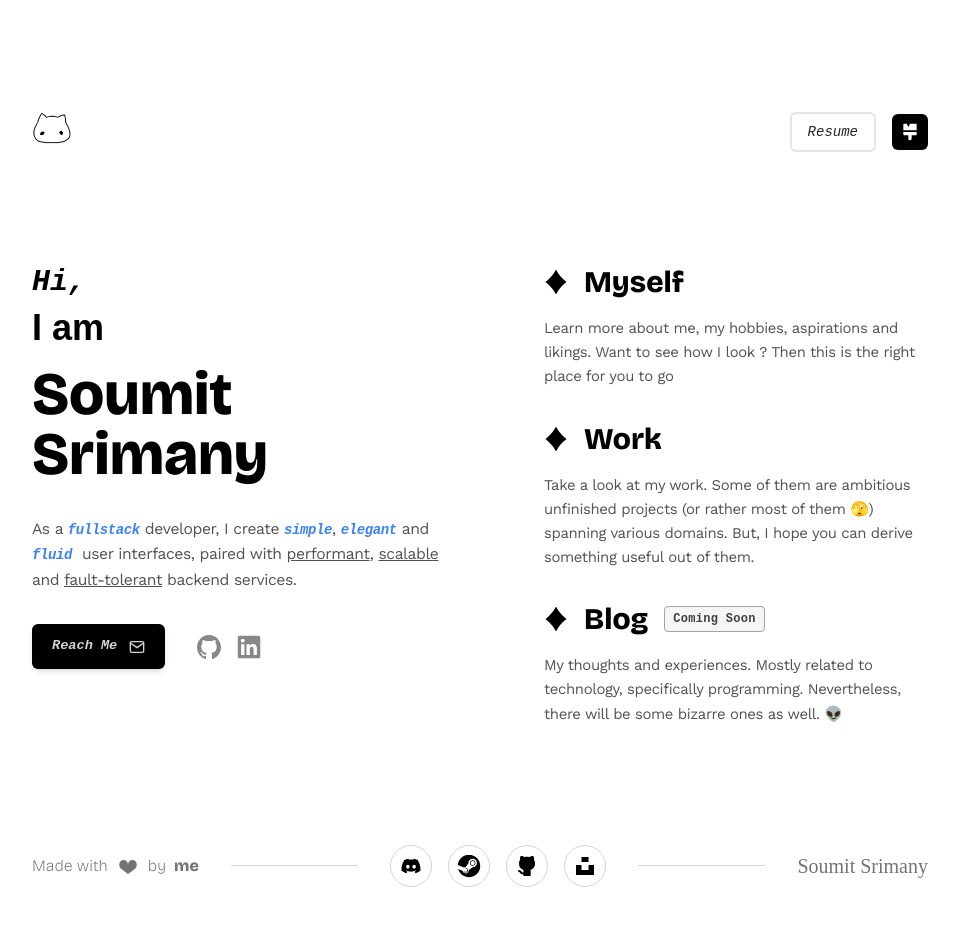
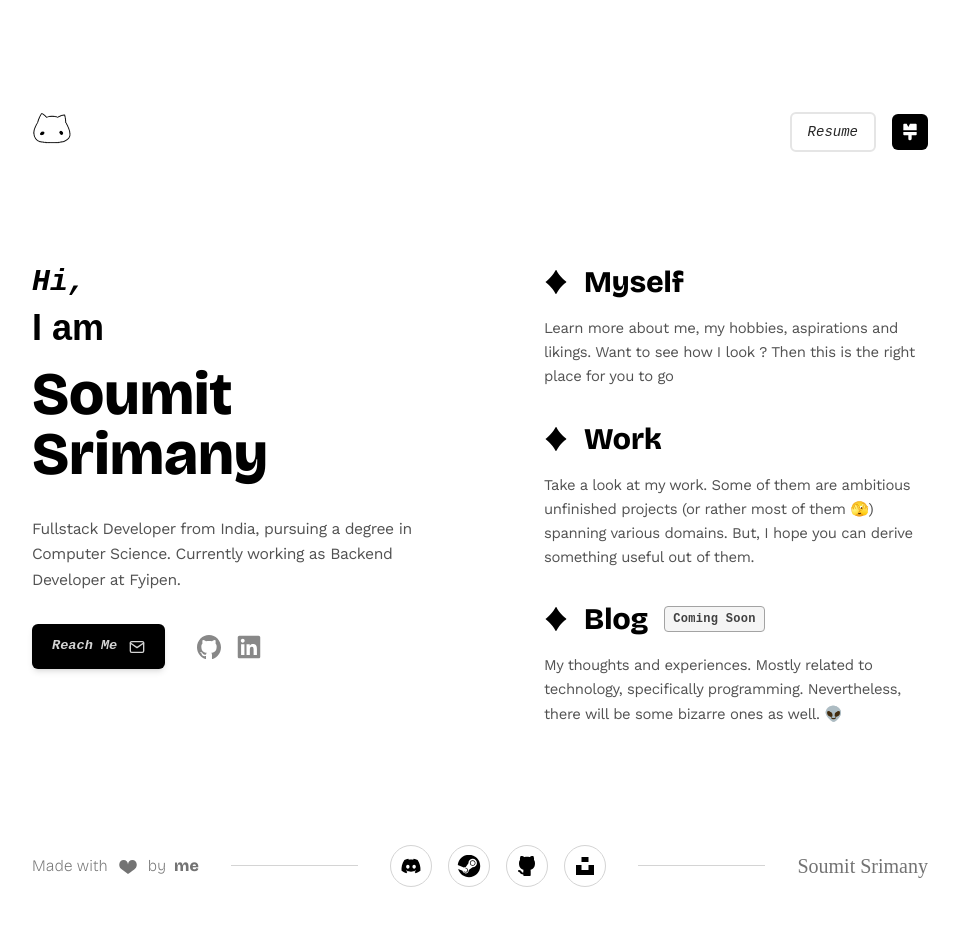
Before and after one commit to soumit-s/soumit-s.github.io, a Next.js app: page / in a window 1280 px wide. Shown: the top 926 px of the page, without its empty margins (160-1119 px from the left). Built offline with nearby package versions, Linux system fonts and the light colour scheme; a web font is replaced by a local one.

Commit message:
Updated content of hero section

```diff
--- a/src/components/home/hero/index.tsx
+++ b/src/components/home/hero/index.tsx
@@ -15,10 +15,8 @@ const Hero = ({ className }: { className?: string }) => (
       Soumit Srimany
     </h1>
     <p className="font-work-sans tracking-tight text-foreground leading-relaxed text-[0.98em]">
-      As a <Kwd>fullstack</Kwd> developer, I create <Kwd>simple</Kwd>,{" "}
-      <Kwd>elegant</Kwd> and <Kwd>fluid</Kwd>&nbsp; user interfaces, paired with{" "}
-      <u>performant</u>, <u>scalable</u> and <u>fault-tolerant</u> backend
-      services.
+      Fullstack Developer from India, pursuing a degree in Computer Science.
+      Currently working as Backend Developer at Fyipen.
     </p>
     <div className="mt-8 flex gap-8">
       <ReachMeButton />
```
